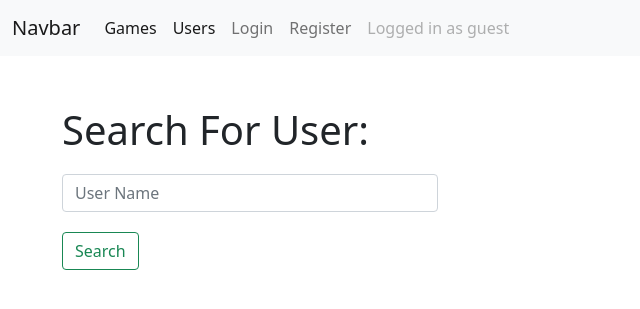
After one commit to Krzys01k/BD2021-gamedb-neo4j, a Flask app: page /users in a window 1280 px wide. The commit adds this page. Shown: the top 309 px of the page, without its empty margins (0-640 px from the left). Run offline with Flask 2, Linux system fonts and the light colour scheme.

Commit message:
wyszukiwanie użytkowników, podstawowa strona użytkownika

```diff
--- a/FlaskApp/Templates/base.html
+++ b/FlaskApp/Templates/base.html
@@ -16,12 +16,14 @@
         </button>
         <div class="collapse navbar-collapse" id="navbarNavAltMarkup">
           <div class="navbar-nav">
-            <a class="nav-link active" aria-current="page" href="games">Games</a>
+            <a class="nav-link active" aria-current="page" href="/games">Games</a>
+            <a class="nav-link active" aria-current="page" href="/users">Users</a>
+
             {% if name == "" %}
-            <a class="nav-link" href="login">Login</a>
-            <a class="nav-link" href="register">Register</a>
+            <a class="nav-link" href="/login">Login</a>
+            <a class="nav-link" href="/register">Register</a>
             {% else %}
-            <a class="nav-link" href="logout">Logout</a>
+            <a class="nav-link" href="/logout">Logout</a>
             {% endif %}
             <a class="nav-link disabled" href="#">Logged in as {% if name == "" %} guest {% else %} {{name}} {% endif %} </a>
 
--- /dev/null
+++ b/FlaskApp/Templates/users.html
@@ -0,0 +1,12 @@
+{%extends "base.html"%}
+
+{%block content%}
+<div class="container" style="max-width:400px; margin:50px;">
+    <h1>Search For User:</h1>
+
+    <form action = "users" method = "POST">
+        <input class="form-control me-2" type="search" placeholder="User Name" aria-label="Search" name="search" style="margin:20px 0;">
+        <button class="btn btn-outline-success" type="submit" >Search</button>
+    </form>
+</div>
+{%endblock%}
--- a/FlaskApp/app.py
+++ b/FlaskApp/app.py
@@ -54,6 +54,27 @@ def games():
     return render_template("games.html", games=games_list, name=name)
 
 
+@app.route('/users', methods=['POST', 'GET'])
+def users():
+    global name
+    message = ""
+    if request.method == 'POST':
+        with driver.session() as session:
+            nodes = session.run("MATCH (n:User{name:'%s'}) RETURN (n)" % request.form.get("search"))
+            nodes_data = nodes.data()
+            if nodes_data.__len__() == 1:
+                return redirect(url_for('user_details',user_name = nodes_data[0]['n']['name']))
+            else:
+                message = "No such User"
+
+    return render_template("users.html", name = name, message = message)
+
+
+@app.route('/users/<user_name>', methods=['POST', 'GET'])
+def user_details(user_name):
+    global name
+    return render_template("user_details.html", name=name, user_name=user_name)
+
 @app.route('/login', methods=['POST', 'GET'])
 def login():
     global name
```
Also changed, not shown: FlaskApp/Templates/user_details.html (added, +8 -0 lines).
